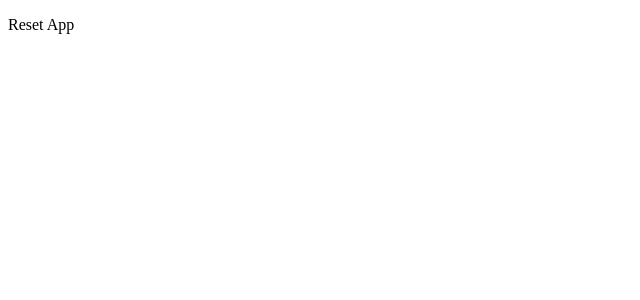
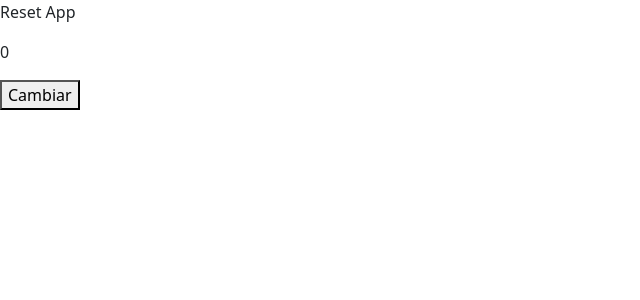
Before and after one commit to donCelis/sabritas-app, a React (Vite) app: page / in a window 1280 px wide. Shown: the top 300 px of the page, without its empty margins (0-640 px from the left). Built offline with nearby package versions, Linux system fonts and the light colour scheme.

Commit message:
uso de hooks

```diff
--- a/src/App.jsx
+++ /dev/null
@@ -1,9 +0,0 @@
-function App () {
-  return (
-    <section>
-      <p>Reset App</p>
-    </section>
-  )
-}
-
-export default App
--- a/src/main.jsx
+++ b/src/main.jsx
@@ -1,12 +1,12 @@
 import { StrictMode } from 'react'
 import { createRoot } from 'react-dom/client'
-import App from './App'
+import App from './pages/App'
+
+import 'bootstrap/dist/css/bootstrap.min.css'
 
 const root = document.getElementById('root')
 const container = createRoot(root)
 
 container.render(
-  <StrictMode>
-    <App />
-  </StrictMode>
+  <App />
 )
--- /dev/null
+++ b/src/pages/App.jsx
@@ -0,0 +1,51 @@
+import { useEffect, useRef, useState } from 'react'
+
+function App () {
+  /*
+    Reglas de los hooks
+    -- Van en la cabecera del componente
+    -- No se pueden ejecutar dentro de un scope
+  */
+  // side effects
+
+  const [number, setNumber] = useState(0)
+  const [test, setTest] = useState(false)
+
+  const elementRef = useRef(null)
+
+  // cambiar un estado a partir de un side effect
+  // se ejecuta cada que cambia cualquier estado
+  /* useEffect(() => {
+    setNumber(10)
+    console.log(number)
+  }) */
+
+  // se ejecuta solo la primera vez que se monta el componente
+  /* useEffect(() => {
+    setNumber(10)
+    console.log(number)
+  }, []) */
+
+  // se ejecuta cada que hay un cambio en cualquiera de las dependencias
+  /* useEffect(() => {
+    setNumber(10)
+    console.log(number)
+  }, [test]) */
+
+  const handler = (event) => {
+    event.target.style.color = 'red'
+    elementRef.current.classList.add('bg-primary', 'text-light')
+  }
+
+  return (
+    <>
+      <section className='app'>
+        <p ref={elementRef}>Reset App</p>
+        <p>{number}</p>
+        <button onClick={handler}>Cambiar</button>
+      </section>
+    </>
+  )
+}
+
+export default App
```
